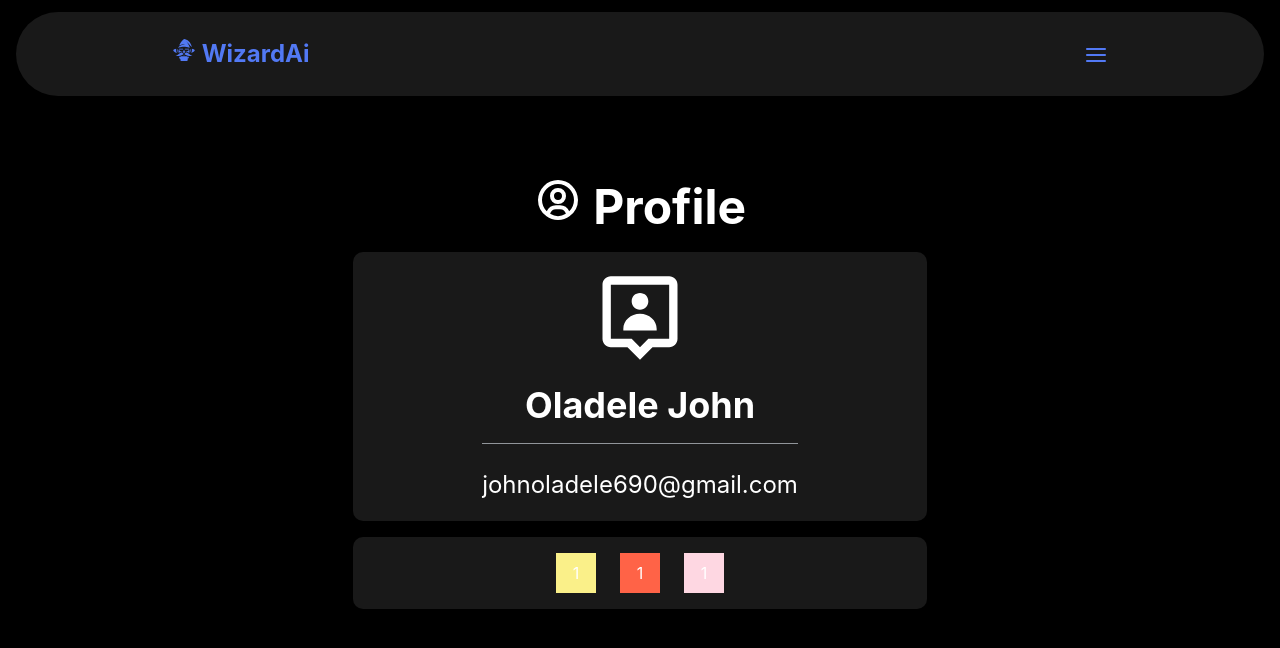
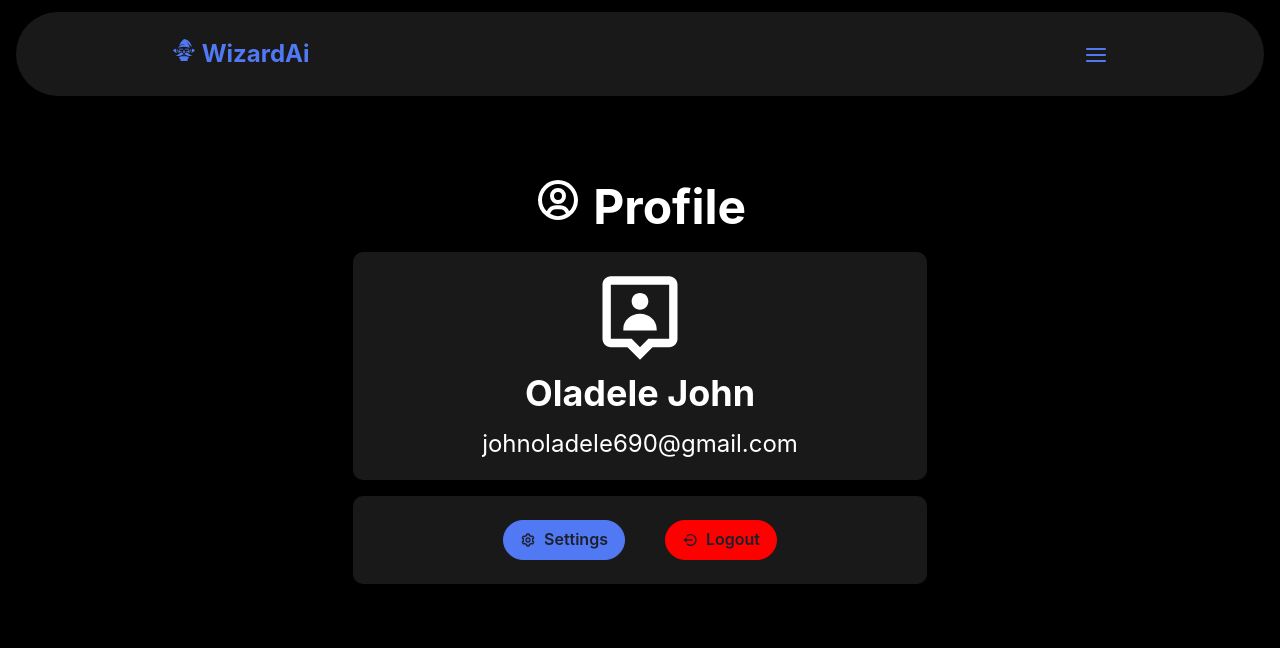
Before and after one commit to Jhon-crypt/wizardAi, a React (Vite) app: page /App/Profile in a window 1280 px wide. Shown: the top 648 px of the page. Built offline with nearby package versions, Linux system fonts and the light colour scheme.

Commit message:
Made some changes

```diff
--- a/src/components/login/login.component.tsx
+++ b/src/components/login/login.component.tsx
@@ -41,7 +41,7 @@ function Login() {
                         <Input type='password' required/>
                     </FormControl>
 
-                    <Button type="submit" w='100%' leftIcon={<Icon as={BiLogInCircle} />} bg='#5279F4' borderRadius={45}border='1px' borderColor='#5279F4'
+                    <Button type="submit" w='100%' leftIcon={<Icon as={BiLogInCircle} />} bg='#5279F4' borderRadius={45} border='1px' borderColor='#5279F4'
                     _hover={{
                         borderColor: '#5279F4',
                         backgroundColor: '#000000',
--- a/src/components/profile/profile.components.tsx
+++ b/src/components/profile/profile.components.tsx
@@ -6,10 +6,11 @@ import {
     VStack,
     Text,
     Divider,
-    HStack
+    HStack,
+    Button
 } from '@chakra-ui/react'
 import { Icon } from '@chakra-ui/react'
-import { BiUserPin, BiUserCircle } from "react-icons/bi";
+import { BiUserPin, BiUserCircle, BiCog, BiLogOutCircle } from "react-icons/bi";
 
 
 function Profile() {
@@ -43,7 +44,7 @@ function Profile() {
                         <Center>
 
                             <VStack
-                                spacing={4}
+                                spacing={1}
                                 align='stretch'
                             >
 
@@ -61,7 +62,7 @@ function Profile() {
 
                                     <Center>
 
-                                        <Heading as='h3'>
+                                        <Heading as='h3' noOfLines={1}>
                                             Oladele John
                                         </Heading>
 
@@ -69,13 +70,11 @@ function Profile() {
 
                                 </Box>
 
-                                <Divider />
-
                                 <Box>
 
                                     <Center>
 
-                                        <Text fontSize='3xl'>
+                                        <Text fontSize='3xl' noOfLines={1}>
                                             <small>johnoladele690@gmail.com</small>
                                         </Text>
 
@@ -95,23 +94,44 @@ function Profile() {
 
                             <HStack spacing='24px'>
 
-                                <Box p={2} w='40px' h='40px' bg='yellow.200'>
+                                <Box p={2} bg='#191919'>
 
-                                    <Center>1</Center>
+                                    <Center>
+
+                                        <Button leftIcon={<Icon as={BiCog} />} bg='#5279F4' borderRadius={45} border='1px' borderColor='#5279F4'
+                                            _hover={{
+                                                borderColor: '#5279F4',
+                                                backgroundColor: '#191919',
+                                                color: '#5279F4'
+                                            }}>
+
+                                            Settings
+
+                                        </Button>
+
+                                    </Center>
 
                                 </Box>
 
-                                <Box p={2} w='40px' h='40px' bg='tomato'>
+                                <Box p={2} bg='#191919'>
 
-                                    <Center>1</Center>
+                                    <Center>
+
+                                        <Button leftIcon={<Icon as={BiLogOutCircle} />} bg='red' borderRadius={45} border='1px' borderColor='red'
+                                        _hover={{
+                                            borderColor: 'red',
+                                            backgroundColor: '#191919',
+                                            color: 'red'
+                                        }}>
+
+                                            Logout
+
+                                        </Button>
+
+                                    </Center>
 
                                 </Box>
 
-                                <Box p={2} w='40px' h='40px' bg='pink.100'>
-
-                                    <Center>1</Center>
-
-                                </Box>
 
                             </HStack>
 
```
